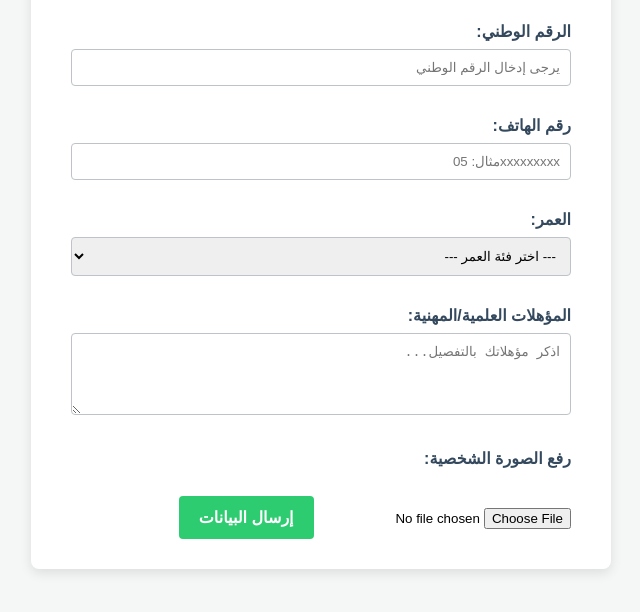
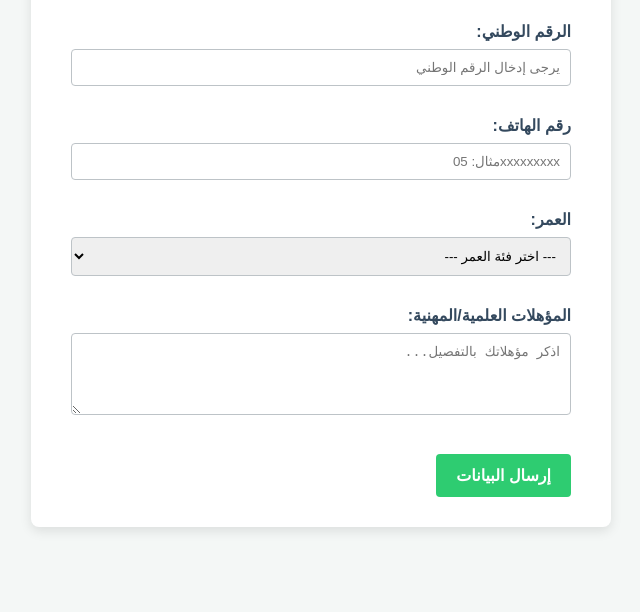
Before and after one commit to mustafataher62-max/go, a plain HTML site: page index.html in a window 1280 px wide. Shown: the part 150-762 px from the top of the page, without its empty margins (319-959 px from the left). Drawn offline with Linux system fonts and the light colour scheme.

Commit message:
Update index.html

```diff
--- a/index.html
+++ b/index.html
@@ -117,8 +117,7 @@
             <label for="qualifications">المؤهلات العلمية/المهنية:</label>
             <textarea id="qualifications" name="المؤهلات" rows="4" required placeholder="اذكر مؤهلاتك بالتفصيل..."></textarea>
 
-            <label for="photo">رفع الصورة الشخصية:</label>
-            <input type="file" id="photo" name="الصورة_الشخصية" accept="image/*" required>
+
 
             <input type="submit" value="إرسال البيانات">
 
```
